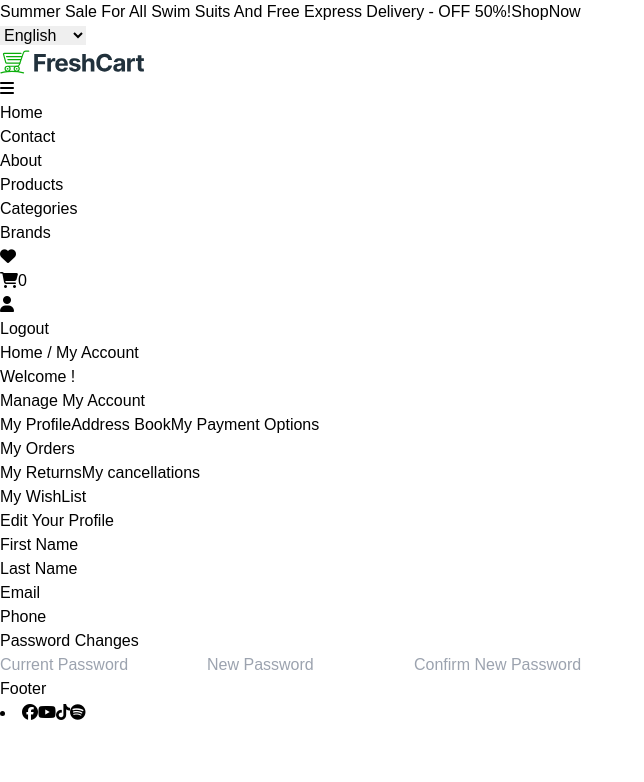
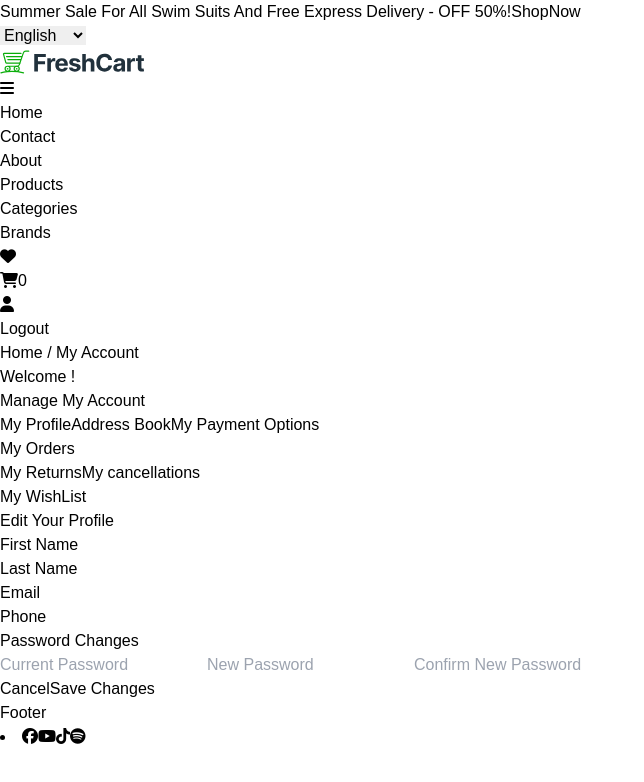
Before and after one commit to khaledradwan96/FreshCart, a React (Vite) app: page /account in a window 1280 px wide. Shown: the top 782 px of the page, without its empty margins (0-644 px from the left). Built offline with nearby package versions, Linux system fonts and the light colour scheme; sample sign-in values are in the browser's storage; a web font is replaced by a local one.

Commit message:
add save changes button and cancel on Account page (as static)

```diff
--- a/src/Pages/Account.jsx
+++ b/src/Pages/Account.jsx
@@ -20,23 +20,23 @@ export default function Account() {
             </div>
         </div>
         <div className='flex flex-col sm:flex-row gap-12 sm:gap-4 justify-between'>
-            <div className='border rounded sm:border-none py-3 px-6 sm:py-0 sm:px-0'>
+            <div className='border rounded sm:border-none p-5 pt-10'>
                 <h3 className='font-bold'>Manage My Account</h3>
-                <nav className='flex flex-col gap-1 text-[#00000050] ms-5 mt-3 mb-5'>
-                    <a href="#" className='hover:text-[#DB4444] hover:font-bold duration-300'>My Profile</a>
-                    <a href="#" className='hover:text-[#DB4444] hover:font-bold duration-300'>Address Book</a>
-                    <a href="#" className='hover:text-[#DB4444] hover:font-bold duration-300'>My Payment Options</a>
+                <nav className='flex flex-col gap-1 text-[#00000050] ms-5 mt-1 mb-5'>
+                    <a href="#" className='hover:text-red-500 hover:font-bold duration-300'>My Profile</a>
+                    <a href="#" className='hover:text-red-500 hover:font-bold duration-300'>Address Book</a>
+                    <a href="#" className='hover:text-red-500 hover:font-bold duration-300'>My Payment Options</a>
                 </nav>
                 <h3 className='font-bold'>My Orders</h3>
-                <nav className='flex flex-col gap-1 text-[#00000050] ms-5 mt-3 mb-5'>
-                    <a href="#" className='hover:text-[#DB4444] hover:font-bold duration-300'>My Returns</a>
-                    <a href="#" className='hover:text-[#DB4444] hover:font-bold duration-300'>My cancellations</a>
+                <nav className='flex flex-col gap-1 text-[#00000050] ms-5 mt-1 mb-5'>
+                    <a href="#" className='hover:text-red-500 hover:font-bold duration-300'>My Returns</a>
+                    <a href="#" className='hover:text-red-500 hover:font-bold duration-300'>My cancellations</a>
                 </nav>
                 <h3 className='font-bold'>My WishList</h3>
             </div>
-            <div className='sm:w-[74.3%] py-10 px-8 lg:px-20 rounded shadow-[0_0_10px_0px_rgba(0,0,0,0.1)]'>
+            <div className='sm:w-[74.3%] p-10 rounded shadow-xl'>
                 <form>
-                    <h2 className='text-xl font-bold text-[#DB4444] mb-4'>Edit Your Profile</h2>
+                    <h2 className='text-xl font-bold text-red-500 mb-4'>Edit Your Profile</h2>
                     <div className='flex flex-col sm:flex-row sm:gap-5'>
                         <div>
                             <label htmlFor="firstName">First Name</label>
@@ -68,6 +68,16 @@ export default function Account() {
                             <input type="password" id="reNewPassword" placeholder='Confirm New Password'
                                 className=" h-[50px] w-full rounded bg-[#F5F5F5] mb-5 px-4 placeholder:text-[#00000050]" />
                     </div>
+                    <div className="flex flex-col sm:flex-row gap-8 justify-end">
+                        <button type='reset'
+                            className='hover:scale-105'>
+                            Cancel
+                        </button>
+                        <button type='submit'
+                            className='bg-red-500 px-12 py-4 rounded text-[#fafafa] hover:bg-red-600'>
+                            Save Changes
+                        </button>
+                    </div>
                 </form>
             </div>
         </div>
```
